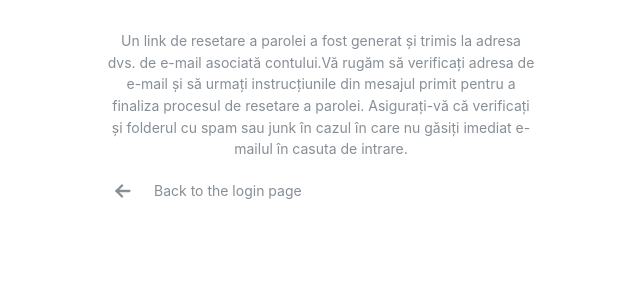
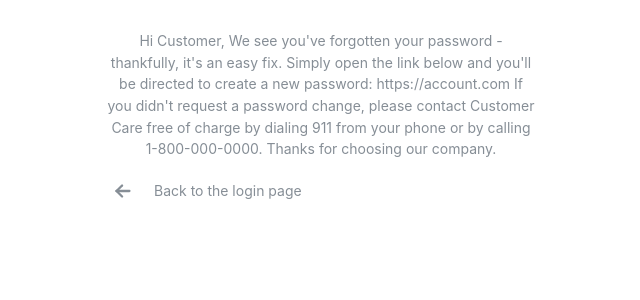
Before and after one commit to SPaulEmanuel/frontend-handball, a Next.js app: page /resetlink in a window 1280 px wide. Shown: the top 300 px of the page, without its empty margins (319-959 px from the left). Built offline with nearby package versions, Linux system fonts and the light colour scheme.

Commit message:
Mici modificari la login si signin de data trecuta

```diff
--- a/components/login-page/forgotpass/ResetPass.tsx
+++ b/components/login-page/forgotpass/ResetPass.tsx
@@ -25,11 +25,12 @@ export function ResetLink() {
   return (
     <Container size={460} my={30}>
       <Text c="dimmed" fz="sm" ta="center">
-        Un link de resetare a parolei a fost generat și trimis la adresa dvs. de
-        e-mail asociată contului.Vă rugăm să verificați adresa de e-mail și să
-        urmați instrucțiunile din mesajul primit pentru a finaliza procesul de
-        resetare a parolei. Asigurați-vă că verificați și folderul cu spam sau
-        junk în cazul în care nu găsiți imediat e-mailul în casuta de intrare.
+        Hi Customer, We see you've forgotten your password - thankfully, it's an
+        easy fix. Simply open the link below and you'll be directed to create a
+        new password: https://account.com If you didn't request a password
+        change, please contact Customer Care free of charge by dialing 911 from
+        your phone or by calling 1-800-000-0000. Thanks for choosing our
+        company.
       </Text>
 
       <Paper>
--- a/components/login-page/signin/AutocompleteData.tsx
+++ b/components/login-page/signin/AutocompleteData.tsx
@@ -34,6 +34,7 @@ export function AutocompleteData() {
       rightSection={loading ? <Loader size="1rem" /> : null}
       label="Your email"
       placeholder=""
+      required
     />
   );
 }
--- a/components/login-page/signin/SignIn.tsx
+++ b/components/login-page/signin/SignIn.tsx
@@ -1,7 +1,7 @@
 import React from "react";
 import { AutocompleteData } from "@/components/login-page/signin/AutocompleteData";
 import { PassStr } from "@/components/login-page/signin/PassStr";
-import { Button, Container, Paper } from "@mantine/core";
+import { Button, Container, Paper, TextInput } from "@mantine/core";
 import { useRouter } from "next/navigation";
 
 const SignIn = () => {
@@ -14,6 +14,8 @@ const SignIn = () => {
   return (
     <Container>
       <Paper withBorder shadow="md" p={50} mt={40} radius="md">
+        <TextInput label="First name" placeholder="" required />
+        <TextInput label="Last name" placeholder="" required />
         <AutocompleteData />
         <PassStr />
         <Button fullWidth mt="xl" onClick={handleSuccesSignIn}>
```
